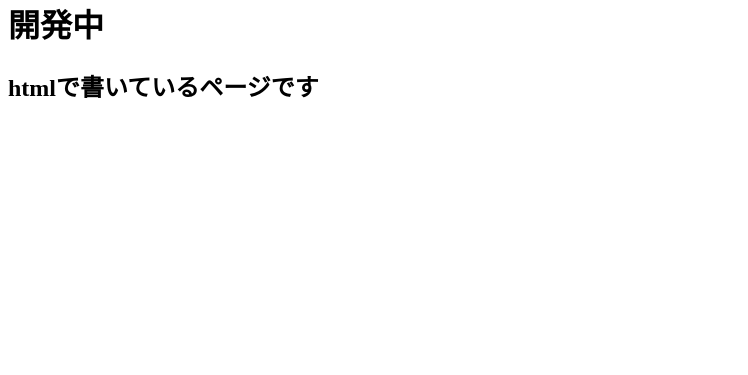
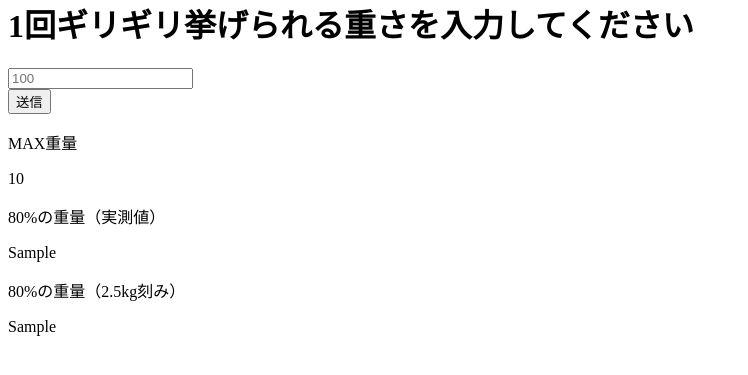
Before and after one commit to howanpin/test_web_app, a Django app: template testApp1/templates/index.html in a window 1280 px wide. Shown: the part 21-396 px from the top of the page, without its empty margins (0-748 px from the left). Run offline with Django 5.2, Linux system fonts and the light colour scheme; the template is opened without the code that fills it: most values are stand-ins (such as "Sample title", 1, 10 or a date in 2020).

Commit message:
1RMの80%の重量計算機能を追加
以下の機能を追加
・80%重量の実測値を表示する機能
・80%重量の2.5kg刻みで表示する機能

```diff
--- a/testApp1/templates/index.html
+++ b/testApp1/templates/index.html
@@ -8,8 +8,26 @@
   <div class="header">
   </div>
   <div class="main">
-    <h1>開発中</h1>
-    <h2>htmlで書いているページです</h2>
+    <div class="explain">
+      <h1>1回ギリギリ挙げられる重さを入力してください</h1>
+      <form action="" method="post">
+      {% csrf_token %}
+      <input type="number" step=0.1 name="max_weight" placeholder=100>
+      <br>
+      <button type="submit">送信</button>
+      </form>
+    </div>
+    <div class="show_result">
+    <!-- メッセージがある場合に表示 -->
+    {% if return_value1 or return_value1 == 0 %}
+        <p>MAX重量</p>
+        <p>{{ max_weight }}</p>
+        <p>80%の重量（実測値）</p>
+        <p>{{ return_value1 }}</p>
+        <p>80%の重量（2.5kg刻み）</p>
+        <p>{{ return_value2 }}</p>
+    {% endif %}
+    </div>
   </div>
   <div class="footer">
   </div>
```
Also changed, not shown: testApp1/views.py (+46 -1 lines).
